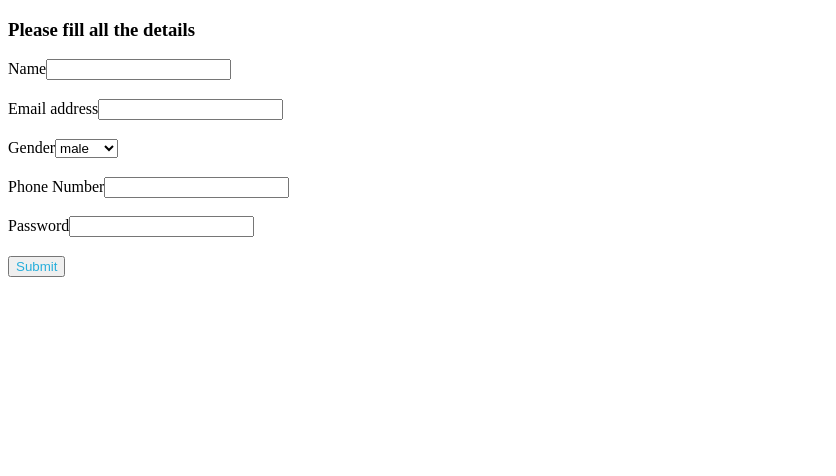
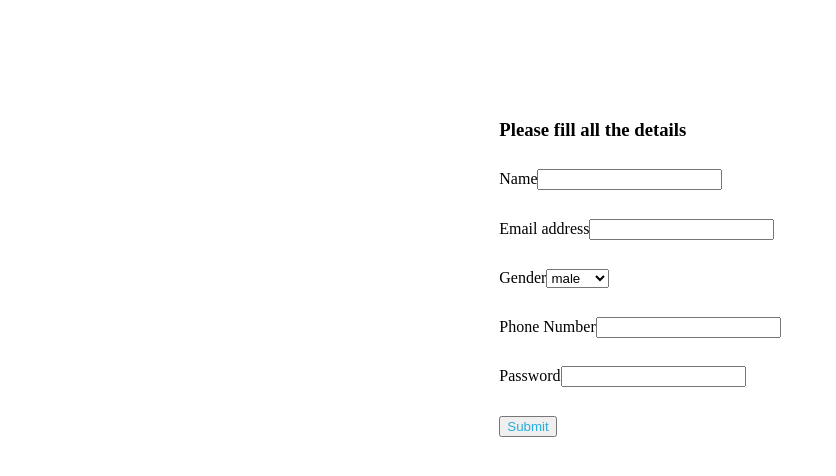
Before and after one commit to Ayeshashaikh24/React-events-forms---Signup-Form---d3kq0fc24gk4, a React app: page / in a window 1280 px wide. Shown: the whole page, without its empty margins (0-836 px from the left). Built offline with nearby package versions, Linux system fonts and the light colour scheme.

Commit message:
Update App.css

```diff
--- a/src/styles/App.css
+++ b/src/styles/App.css
@@ -10,3 +10,9 @@ button{
     justify-content: center;
     align-items: center;
 }
+.container {
+    display: grid;
+    row-gap: 10px;
+    justify-content: center;
+    margin-top: 100px;
+}
```
